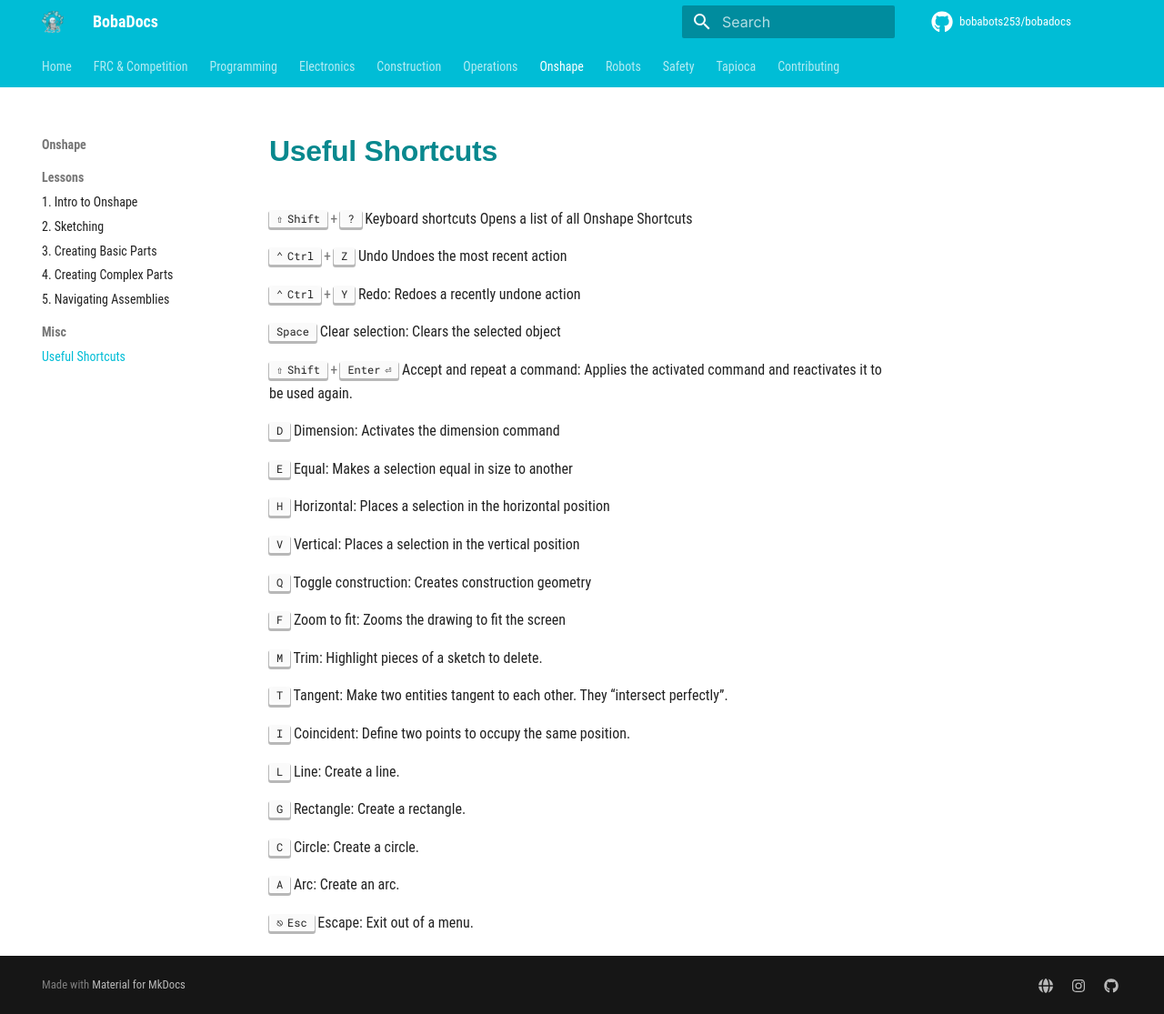
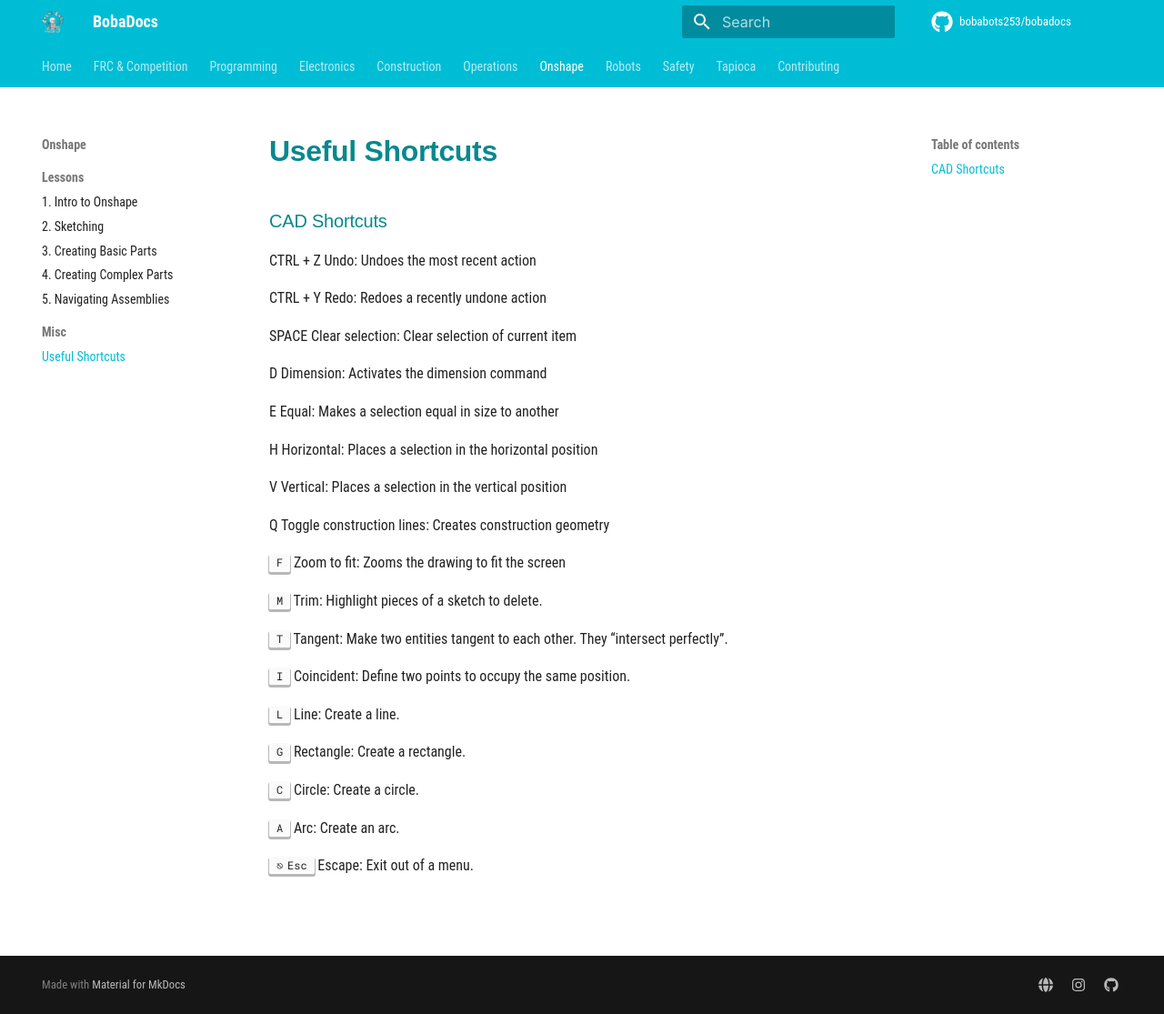
Before and after one commit to bobabots253/bobadocs, an MkDocs documentation site: the page built from docs/onshape/useful-shortcuts.md, in a window 1280 px wide and 1115 px high. Shown: the whole window at 91% size. Built offline with MkDocs 1.6.1 and Material for MkDocs 9.7.7, drawn with Linux system fonts in a browser that asks for light colours; comment, search, counter and statistics services are not loaded.

Commit message:
Update useful-shortcuts.md

```diff
--- a/docs/onshape/useful-shortcuts.md
+++ b/docs/onshape/useful-shortcuts.md
@@ -1,38 +1,28 @@
-<!--
-    How to format keys:
-    https://squidfunk.github.io/mkdocs-material/reference/code-blocks/#adding-keyboard-keys
-    https://facelessuser.github.io/pymdown-extensions/extensions/keys/
--->
+### CAD Shortcuts
 
-++shift+question-mark++
-Keyboard shortcuts Opens a list of all Onshape Shortcuts
+CTRL + Z
+Undo: Undoes the most recent action
 
-++ctrl+z++
-Undo Undoes the most recent action
-
-++ctrl+y++
+CTRL + Y
 Redo: Redoes a recently undone action
 
-++space++
-Clear selection: Clears the selected object
+SPACE
+Clear selection: Clear selection of current item
 
-++shift+enter++
-Accept and repeat a command: Applies the activated command and reactivates it to be used again.
-
-++d++
+D
 Dimension: Activates the dimension command
 
-++e++
+E
 Equal: Makes a selection equal in size to another
 
-++h++
+H
 Horizontal: Places a selection in the horizontal position
 
-++v++
- Vertical: Places a selection in the vertical position
+V
+Vertical: Places a selection in the vertical position
 
-++q++
-Toggle construction: Creates construction geometry
+Q
+Toggle construction lines: Creates construction geometry
 
 ++f++
 Zoom to fit: Zooms the drawing to fit the screen
```
